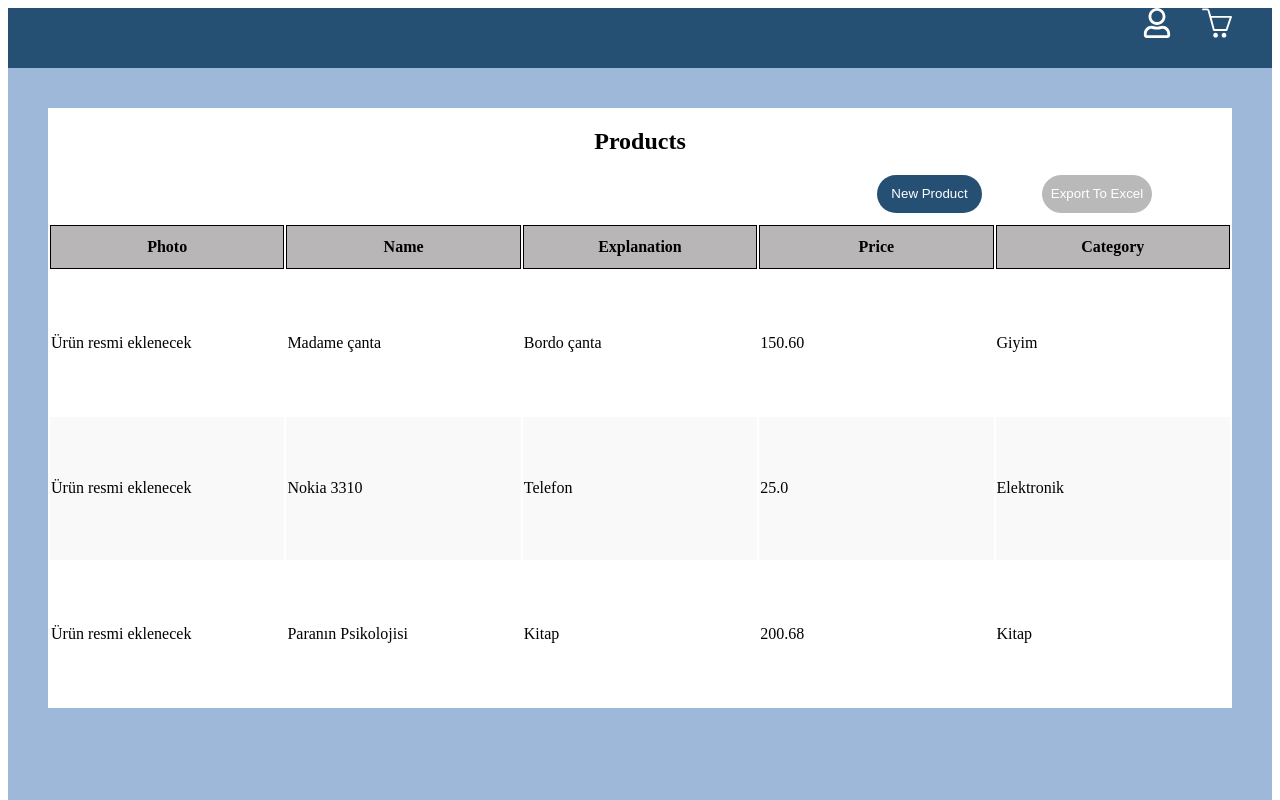
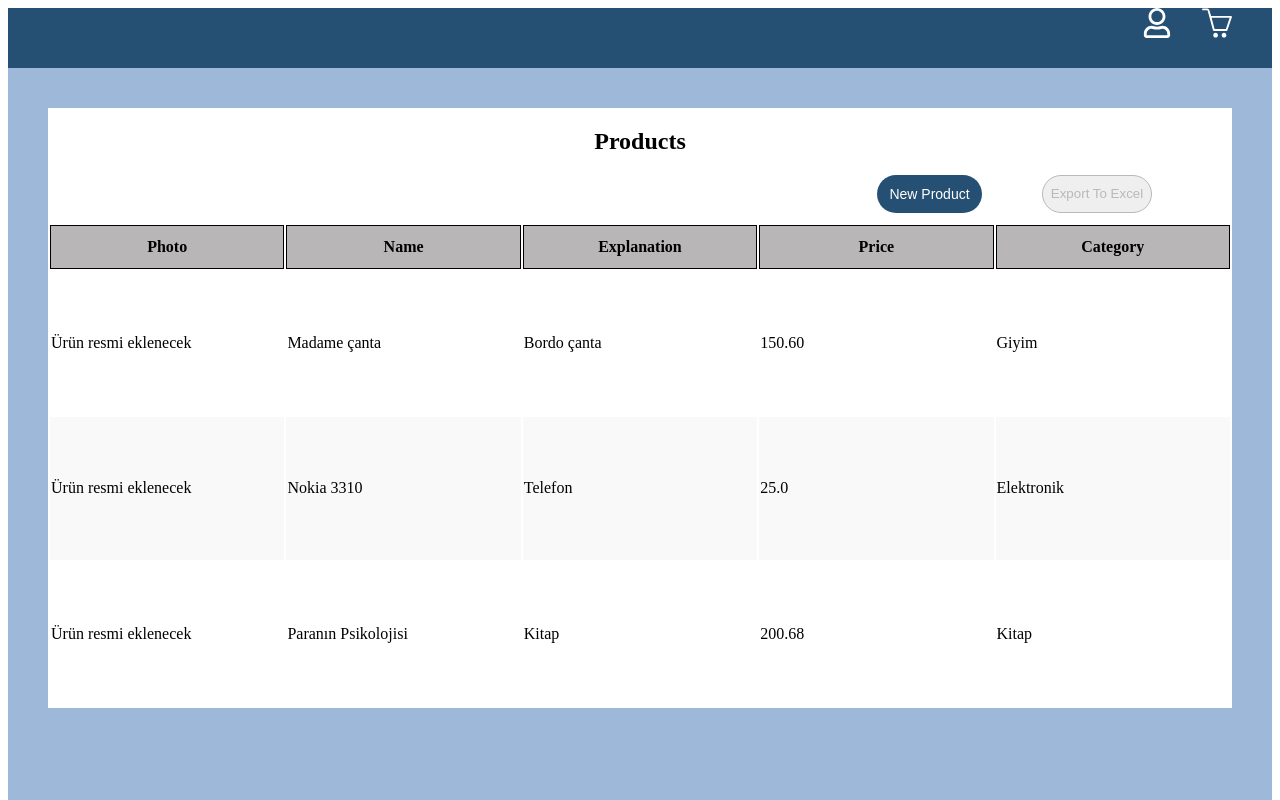
Before and after one commit to GoktugYmsk/pinsoft-shopping-challange, a Next.js app: page /adminPage in a window 1280 px wide. Shown: the top 800 px of the page. Built offline with nearby package versions, Linux system fonts and the light colour scheme.

Commit message:
basket open buge is fixed

```diff
--- a/src/app/components/header/index.scss
+++ b/src/app/components/header/index.scss
@@ -19,7 +19,7 @@
                 color: white;
             }
 
-            .container-header_navbaricons_right {
+            .container-header__navbar__icons__rigth {
                 cursor: pointer;
                 color: white;
             }
--- a/src/app/components/header/index.tsx
+++ b/src/app/components/header/index.tsx
@@ -47,7 +47,7 @@ function Header() {
                 <Navbar expand="lg" variant="dark">
                     <div className="container-header_navbar_icons">
                         <FaRegUser className="container-header_navbar__icons_left" />
-                        <SlBasket onClick={() => dispatch(setBasket(true))} className="container-header_navbaricons_right" />
+                        <SlBasket onClick={() => dispatch(setBasket(true))} className="container-header__navbar__icons__rigth" />
                         {isLoggedIn && (
                             <FiLogOut className="container-header_navbar__icons_logout" onClick={handleLogoutClick} />
                         )}
--- a/src/pages/adminPage/index.scss
+++ b/src/pages/adminPage/index.scss
@@ -60,12 +60,17 @@
                     width: 105px;
                     height: 38px;
                     padding: 11px, 15px, 12px, 16px;
+                    font-size: 14px;
                     border-radius: 20px;
                     background: #265073;
                     border-style: none;
                     color: white;
                     margin-right: 40px;
                     cursor: pointer;
+
+                    &:hover {
+                        background: #2b5b82;
+                    }
                 }
 
                 .container-adminPage__tableBox__top__buttons__right {
@@ -74,12 +79,18 @@
                     padding: 11px, 18px, 12px, 18px;
                     border-radius: 20px;
                     border: 1px;
-                    background: linear-gradient(0deg, #B9B9B9, #B9B9B9),
-                        linear-gradient(0deg, #FFFFFF, #FFFFFF);
+                    // background: linear-gradient(0deg, #B9B9B9, #B9B9B9),
+                    //     linear-gradient(0deg, #FFFFFF, #FFFFFF);
                     border: 1px solid #B9B9B9;
-                    color: white;
+                    color: #B9B9B9;
+                    border: 1px solid #B9B9B9;
                     margin-right: 80px;
                     cursor: pointer;
+
+                    &:hover {
+                        background: linear-gradient(0deg, #a6a2a2, #9b9191),
+                            linear-gradient(0deg, #e8e6e6, #b7adad);
+                    }
                 }
             }
         }
--- a/src/pages/signin.tsx
+++ b/src/pages/signin.tsx
@@ -30,10 +30,7 @@ const Signup: React.FC<SignupProps> = () => {
                 password: password,
             });
 
-            console.log('response', response);
-
             if (response.status === 200) {
-                console.log('Kullanıcı başarıyla kaydedildi.');
                 router.push('/login');
             } else {
                 console.error('Kullanıcı kaydedilemedi. Hata kodu:', response.status);
@@ -41,7 +38,6 @@ const Signup: React.FC<SignupProps> = () => {
         } catch (error) {
             console.error('Bir hata oluştu:', error);
         }
-        console.log('username', fullName, 'email', email, 'password', password)
     };
 
     return (
```
Also changed, not shown: src/pages/adminPage.tsx (+0 -12 lines), src/pages/login.tsx (+0 -8 lines).
